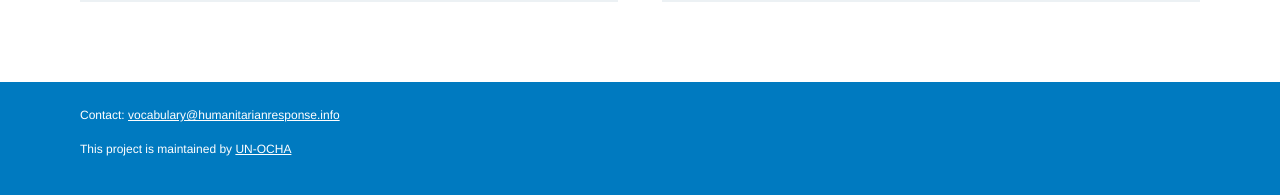
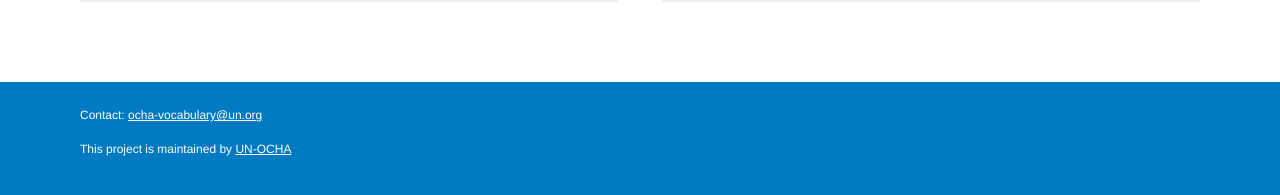
Before and after one commit to rupl/taas-data, a Jekyll site: the page built from index.md, in a window 1280 px wide. Shown: the part 1773-1968 px from the top of the page. Built offline with Jekyll 4.4.1, drawn with Linux system fonts in a browser that asks for light colours.

Commit message:
Changed default email address and moved to config

```diff
--- a/_config.yml
+++ b/_config.yml
@@ -3,6 +3,7 @@ description: > # this means to ignore newlines until "baseurl:"
   Controlled Vocabularies and Taxonomies for Humanitarians
 baseurl: "" # the subpath of your site, e.g. /blog
 url: "" # the base hostname & protocol for your site, e.g. http://example.com
+email: ocha-vocabulary@un.org
 
 collections:
   - vocabs
--- a/_includes/blocks.html
+++ b/_includes/blocks.html
@@ -30,7 +30,7 @@
 				<em>Managed by {{ vocab.managed-by }}</em>
 				<br>
 			{% endif %}
-			<a href="mailto: {%if vocab.contact-email %}{{ vocab.contact-email }}{% else %}vocabulary@humanitarianresponse.info{% endif %}">Request additions / more information<span class="sr-only"> for {{ vocab.title }}</span></a>
+			<a href="mailto: {%if vocab.contact-email %}{{ vocab.contact-email }}{% else %}{{ site.email }}{% endif %}">Request additions / more information<span class="sr-only"> for {{ vocab.title }}</span></a>
 		</p>
 	</div>
 	{% endfor %}
--- a/_includes/footer.html
+++ b/_includes/footer.html
@@ -1,6 +1,6 @@
 <footer role="contentinfo" class="footer">
   <div class="container">
-  	<p>Contact: <a href="mailto:vocabulary@humanitarianresponse.info"> vocabulary@humanitarianresponse.info</a></p>
+  	<p>Contact: <a href="mailto:{{ site.email }}">{{ site.email }}</a></p>
   	<p>This project is maintained by <a href="https://github.com/UN-OCHA">UN-OCHA</a></p>
   </div>
 </footer>
```
